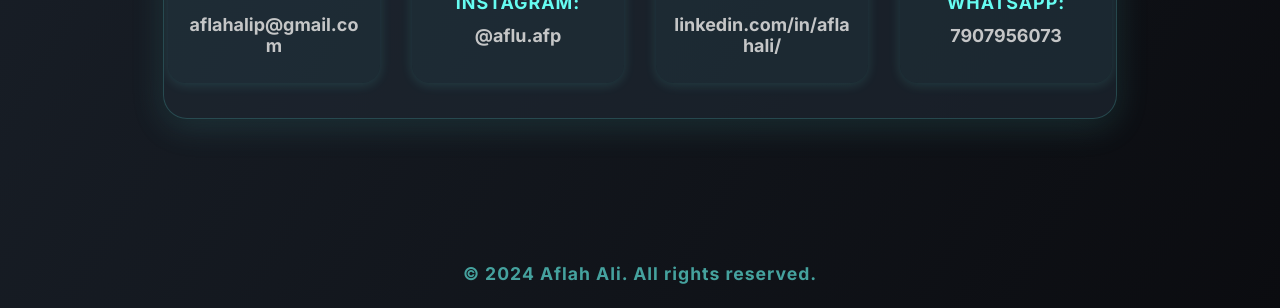
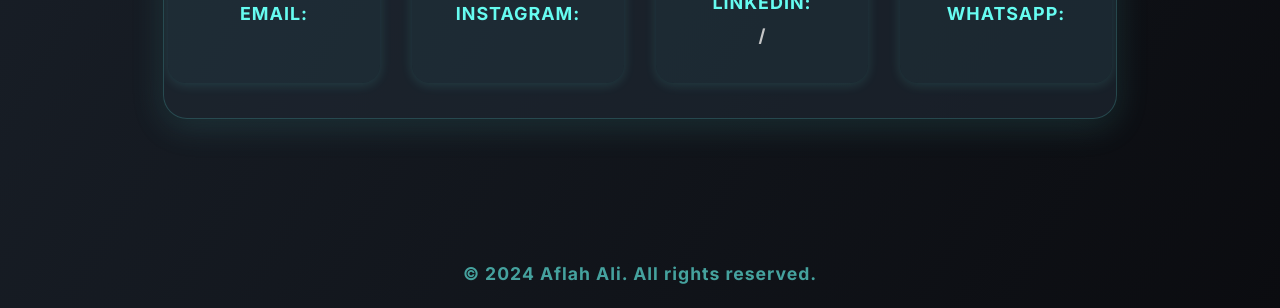
Before and after one commit to Suhail-Palazhi-9/Aflu, a plain HTML site: page index.html in a window 1280 px wide. Shown: the part 8635-8943 px from the top of the page. Drawn offline with nearby package versions, Linux system fonts and the light colour scheme.

Commit message:
Update index.html

```diff
--- a/index.html
+++ b/index.html
@@ -882,22 +882,22 @@
         <div class="contact-row" onclick="window.open('mailto:aflahalip@gmail.com','_blank')">
           <span class="contact-icon-circle"><img src="https://img.icons8.com/color/48/gmail-new.png" alt="Email" class="contact-icon"></span>
           <span class="contact-label">Email:</span>
-          <a href="mailto:aflahalip@gmail.com" class="contact-link">aflahalip@gmail.com</a>
+          <a href="mailto:aflahalip@gmail.com" class="contact-link"></a>
         </div>
         <div class="contact-row" onclick="window.open('https://www.instagram.com/aflu.afp/','_blank')">
           <span class="contact-icon-circle"><img src="https://img.icons8.com/color/48/instagram-new--v1.png" alt="Instagram" class="contact-icon"></span>
           <span class="contact-label">Instagram:</span>
-          <a href="https://www.instagram.com/aflu.afp/" target="_blank" class="contact-link">@aflu.afp</a>
+          <a href="https://www.instagram.com/aflu.afp/" target="_blank" class="contact-link"></a>
         </div>
         <div class="contact-row" onclick="window.open('https://www.linkedin.com/in/aflahali/','_blank')">
           <span class="contact-icon-circle"><img src="https://img.icons8.com/color/48/linkedin.png" alt="LinkedIn" class="contact-icon"></span>
           <span class="contact-label">LinkedIn:</span>
-          <a href="https://www.linkedin.com/in/aflahali/" target="_blank" class="contact-link">linkedin.com/in/aflahali/</a>
+          <a href="https://www.linkedin.com/in/aflahali/" target="_blank" class="contact-link">/</a>
         </div>
         <div class="contact-row" onclick="window.open('https://wa.me/7907956073','_blank')">
           <span class="contact-icon-circle"><img src="https://img.icons8.com/color/48/whatsapp--v1.png" alt="WhatsApp" class="contact-icon"></span>
           <span class="contact-label">WhatsApp:</span>
-          <a href="https://wa.me/7907956073" target="_blank" class="contact-link">7907956073</a>
+          <a href="https://wa.me/7907956073" target="_blank" class="contact-link"></a>
         </div>
       </div>
     </section>
```
